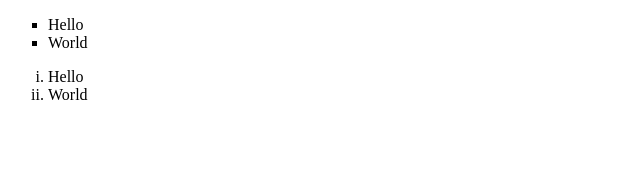
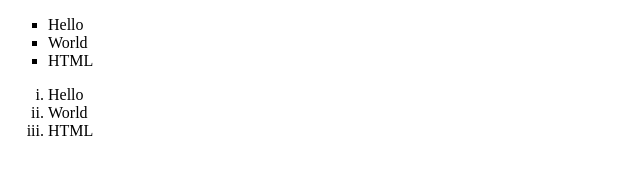
Before and after one commit to iThxxx/week-2, a plain HTML site: page index.html in a window 1280 px wide. Shown: the whole page, without its empty margins (0-640 px from the left). Drawn offline with Linux system fonts and the light colour scheme.

Commit message:
Update index.html with add li

```diff
--- a/index.html
+++ b/index.html
@@ -9,10 +9,12 @@
     <ul style="list-style-type: square;">
     <li> Hello </lie>
     <li> World </lie>
+    <li> HTML </li>
     </ul>
     <ol type="i">
         <li> Hello </li>
         <li> World </li>
+        <li> HTML </li>
     </ol>
 </body>
 </html>
```
